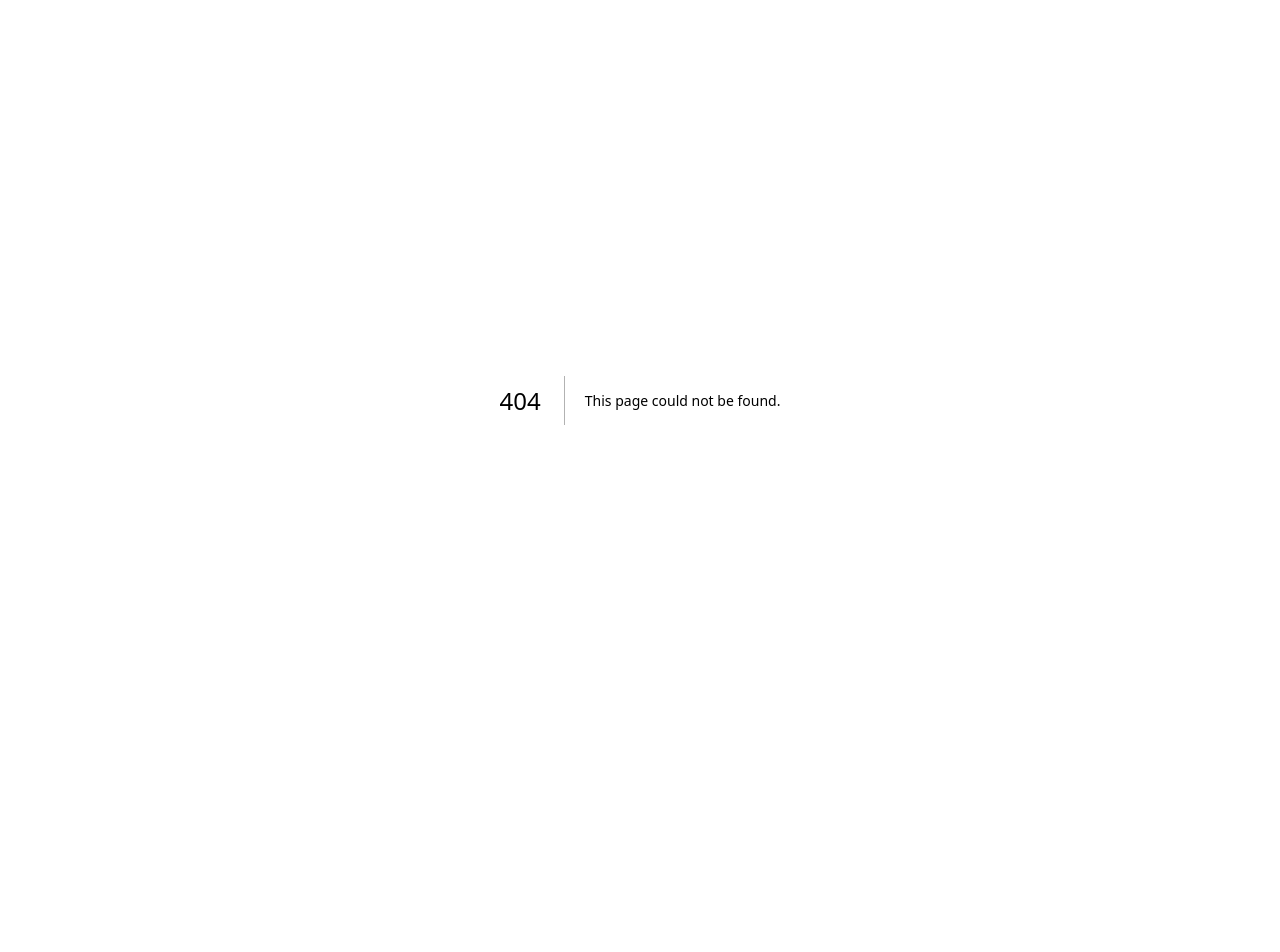
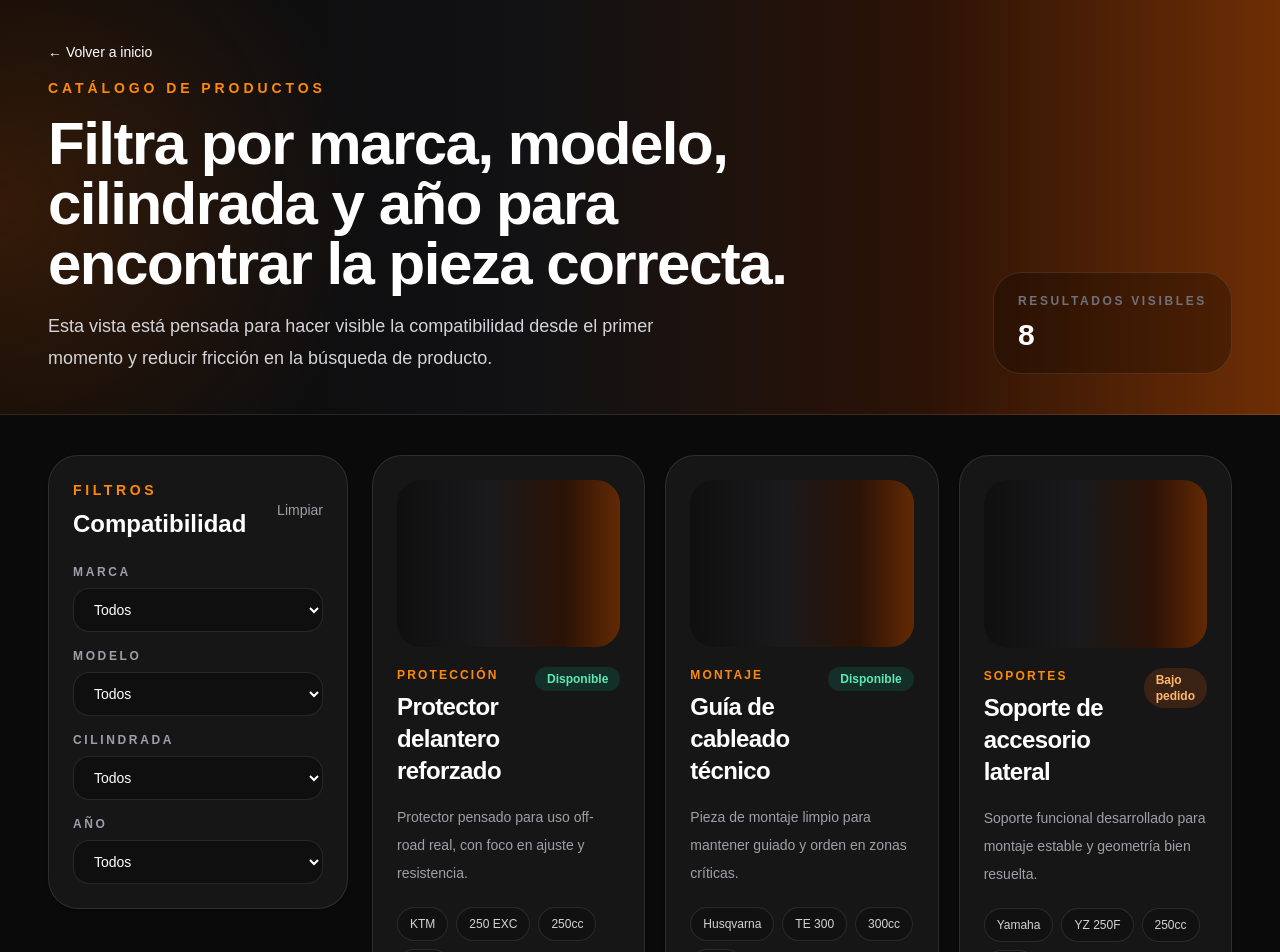
Before and after one commit to EVMCOD/cal-design-3d, a Next.js app: page /productos in a window 1280 px wide. Before the commit this address had no page. Shown: the top 952 px of the page. Before the commit the page ends 800 px from the top, so only its background shows below. Built offline with nearby package versions, Linux system fonts and the light colour scheme.

Commit message:
Add CAL 3D products catalog page with filters

```diff
--- a/src/app/page.tsx
+++ b/src/app/page.tsx
@@ -102,7 +102,7 @@ export default function Home() {
               </p>
               <div className="flex flex-col gap-4 sm:flex-row">
                 <a
-                  href="#productos"
+                  href="/productos"
                   className="inline-flex items-center justify-center rounded-full bg-orange-500 px-6 py-3 text-sm font-semibold text-black transition hover:bg-orange-400"
                 >
                   Ver productos
--- /dev/null
+++ b/src/app/productos/page.tsx
@@ -0,0 +1,246 @@
+"use client";
+
+import Link from "next/link";
+import { useMemo, useState } from "react";
+
+type Product = {
+  id: string;
+  name: string;
+  category: string;
+  brand: string;
+  model: string;
+  displacement: string;
+  year: string;
+  status: "Disponible" | "Bajo pedido";
+  description: string;
+};
+
+const products: Product[] = [
+  {
+    id: "ktm-disc-guard-2024",
+    name: "Protector delantero reforzado",
+    category: "Protección",
+    brand: "KTM",
+    model: "250 EXC",
+    displacement: "250cc",
+    year: "2024",
+    status: "Disponible",
+    description: "Protector pensado para uso off-road real, con foco en ajuste y resistencia.",
+  },
+  {
+    id: "husky-cable-guide-2023",
+    name: "Guía de cableado técnico",
+    category: "Montaje",
+    brand: "Husqvarna",
+    model: "TE 300",
+    displacement: "300cc",
+    year: "2023",
+    status: "Disponible",
+    description: "Pieza de montaje limpio para mantener guiado y orden en zonas críticas.",
+  },
+  {
+    id: "yamaha-bracket-2022",
+    name: "Soporte de accesorio lateral",
+    category: "Soportes",
+    brand: "Yamaha",
+    model: "YZ 250F",
+    displacement: "250cc",
+    year: "2022",
+    status: "Bajo pedido",
+    description: "Soporte funcional desarrollado para montaje estable y geometría bien resuelta.",
+  },
+  {
+    id: "kawasaki-cover-2024",
+    name: "Cubierta técnica de protección",
+    category: "Protección",
+    brand: "Kawasaki",
+    model: "KX 450",
+    displacement: "450cc",
+    year: "2024",
+    status: "Disponible",
+    description: "Solución de protección orientada a barro, vibración y uso intensivo.",
+  },
+  {
+    id: "gasgas-mount-2023",
+    name: "Anclaje de fijación a medida",
+    category: "Montaje",
+    brand: "GasGas",
+    model: "EC 300",
+    displacement: "300cc",
+    year: "2023",
+    status: "Bajo pedido",
+    description: "Anclaje adaptado a geometría concreta con enfoque de uso y compatibilidad.",
+  },
+  {
+    id: "honda-hrc-guard-2021",
+    name: "Protector compacto HRC-style",
+    category: "Protección",
+    brand: "Honda",
+    model: "CRF 450R",
+    displacement: "450cc",
+    year: "2021",
+    status: "Disponible",
+    description: "Pieza compacta enfocada a protección, estética limpia y montaje correcto.",
+  },
+  {
+    id: "ducati-multifit-spacer",
+    name: "Spacer técnico multifit",
+    category: "Ajuste",
+    brand: "Ducati",
+    model: "DesertX",
+    displacement: "937cc",
+    year: "2024",
+    status: "Bajo pedido",
+    description: "Spacer mecanizado/impreso para resolver montaje y tolerancias específicas.",
+  },
+  {
+    id: "suzuki-brace-2020",
+    name: "Refuerzo funcional de montaje",
+    category: "Ajuste",
+    brand: "Suzuki",
+    model: "RM-Z 450",
+    displacement: "450cc",
+    year: "2020",
+    status: "Disponible",
+    description: "Refuerzo orientado a fijación estable y mejor comportamiento en uso real.",
+  },
+];
+
+const unique = (key: keyof Product) => Array.from(new Set(products.map((item) => item[key])));
+
+const brands = unique("brand");
+const models = unique("model");
+const displacements = unique("displacement");
+const years = unique("year").sort((a, b) => Number(b) - Number(a));
+
+function FilterSelect({
+  label,
+  value,
+  onChange,
+  options,
+}: {
+  label: string;
+  value: string;
+  onChange: (value: string) => void;
+  options: string[];
+}) {
+  return (
+    <label className="flex flex-col gap-2">
+      <span className="text-xs font-semibold uppercase tracking-[0.22em] text-zinc-400">{label}</span>
+      <select
+        value={value}
+        onChange={(e) => onChange(e.target.value)}
+        className="rounded-2xl border border-white/10 bg-black/30 px-4 py-3 text-sm text-white outline-none transition focus:border-orange-400/60"
+      >
+        <option value="">Todos</option>
+        {options.map((option) => (
+          <option key={option} value={option} className="bg-[#101012] text-white">
+            {option}
+          </option>
+        ))}
+      </select>
+    </label>
+  );
+}
+
+export default function ProductosPage() {
+  const [brand, setBrand] = useState("");
+  const [model, setModel] = useState("");
+  const [displacement, setDisplacement] = useState("");
+  const [year, setYear] = useState("");
+
+  const filteredProducts = useMemo(() => {
+    return products.filter((product) => {
+      if (brand && product.brand !== brand) return false;
+      if (model && product.model !== model) return false;
+      if (displacement && product.displacement !== displacement) return false;
+      if (year && product.year !== year) return false;
+      return true;
+    });
+  }, [brand, model, displacement, year]);
+
+  return (
+    <main className="min-h-screen bg-[#0a0a0b] text-white">
+      <section className="border-b border-white/10 bg-[radial-gradient(circle_at_left,_rgba(255,106,0,0.18),_transparent_28%),linear-gradient(90deg,#090909_0%,#121214_42%,#2b1206_72%,#ff6a00_160%)]">
+        <div className="mx-auto max-w-7xl px-6 py-10 sm:px-10 lg:px-12">
+          <div className="flex flex-col gap-6 lg:flex-row lg:items-end lg:justify-between">
+            <div className="max-w-3xl space-y-4">
+              <Link href="/" className="inline-flex text-sm text-zinc-300 transition hover:text-white">
+                ← Volver a inicio
+              </Link>
+              <p className="text-sm font-semibold uppercase tracking-[0.28em] text-orange-400">Catálogo de productos</p>
+              <h1 className="text-4xl font-semibold tracking-tight text-white sm:text-5xl lg:text-6xl">
+                Filtra por marca, modelo, cilindrada y año para encontrar la pieza correcta.
+              </h1>
+              <p className="max-w-2xl text-base leading-8 text-zinc-300 sm:text-lg">
+                Esta vista está pensada para hacer visible la compatibilidad desde el primer momento y reducir fricción en la búsqueda de producto.
+              </p>
+            </div>
+            <div className="rounded-[28px] border border-white/10 bg-black/25 px-6 py-5 text-sm text-zinc-300">
+              <div className="text-xs font-semibold uppercase tracking-[0.22em] text-zinc-500">Resultados visibles</div>
+              <div className="mt-2 text-3xl font-semibold text-white">{filteredProducts.length}</div>
+            </div>
+          </div>
+        </div>
+      </section>
+
+      <section className="mx-auto max-w-7xl px-6 py-10 sm:px-10 lg:px-12">
+        <div className="grid gap-6 lg:grid-cols-[300px_minmax(0,1fr)]">
+          <aside className="h-fit rounded-[30px] border border-white/10 bg-white/5 p-6 shadow-sm">
+            <div className="flex items-center justify-between gap-4">
+              <div>
+                <p className="text-sm font-semibold uppercase tracking-[0.26em] text-orange-400">Filtros</p>
+                <h2 className="mt-2 text-2xl font-semibold text-white">Compatibilidad</h2>
+              </div>
+              <button
+                onClick={() => {
+                  setBrand("");
+                  setModel("");
+                  setDisplacement("");
+                  setYear("");
+                }}
+                className="text-sm text-zinc-400 transition hover:text-white"
+              >
+                Limpiar
+              </button>
+            </div>
+
+            <div className="mt-6 grid gap-4">
+              <FilterSelect label="Marca" value={brand} onChange={setBrand} options={brands} />
+              <FilterSelect label="Modelo" value={model} onChange={setModel} options={models} />
+              <FilterSelect label="Cilindrada" value={displacement} onChange={setDisplacement} options={displacements} />
+              <FilterSelect label="Año" value={year} onChange={setYear} options={years} />
+            </div>
+          </aside>
+
+          <div className="grid gap-5 md:grid-cols-2 xl:grid-cols-3">
+            {filteredProducts.map((product) => (
+              <article key={product.id} className="rounded-[30px] border border-white/10 bg-white/5 p-6 shadow-sm">
+                <div className="aspect-[4/3] rounded-[24px] bg-[linear-gradient(90deg,#0f0f10_0%,#1a1a1c_42%,#2b1206_75%,#ff6a00_170%)]" />
+                <div className="mt-5 flex items-start justify-between gap-4">
+                  <div>
+                    <p className="text-xs font-semibold uppercase tracking-[0.18em] text-orange-400">{product.category}</p>
+                    <h3 className="mt-2 text-2xl font-semibold tracking-tight text-white">{product.name}</h3>
+                  </div>
+                  <span className={`rounded-full px-3 py-1 text-xs font-semibold ${product.status === "Disponible" ? "bg-emerald-500/15 text-emerald-300" : "bg-orange-500/15 text-orange-300"}`}>
+                    {product.status}
+                  </span>
+                </div>
+                <p className="mt-4 text-sm leading-7 text-zinc-400">{product.description}</p>
+                <div className="mt-5 flex flex-wrap gap-2 text-xs text-zinc-300">
+                  <span className="rounded-full border border-white/10 bg-black/20 px-3 py-2">{product.brand}</span>
+                  <span className="rounded-full border border-white/10 bg-black/20 px-3 py-2">{product.model}</span>
+                  <span className="rounded-full border border-white/10 bg-black/20 px-3 py-2">{product.displacement}</span>
+                  <span className="rounded-full border border-white/10 bg-black/20 px-3 py-2">{product.year}</span>
+                </div>
+                <button className="mt-6 inline-flex rounded-full bg-orange-500 px-5 py-3 text-sm font-semibold text-black transition hover:bg-orange-400">
+                  Ver producto
+                </button>
+              </article>
+            ))}
+          </div>
+        </div>
+      </section>
+    </main>
+  );
+}
```
